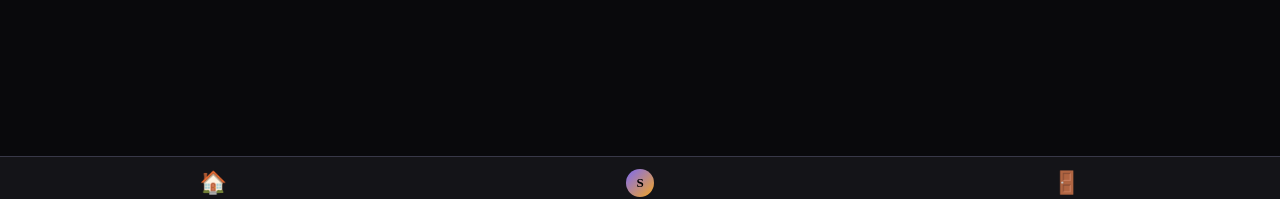
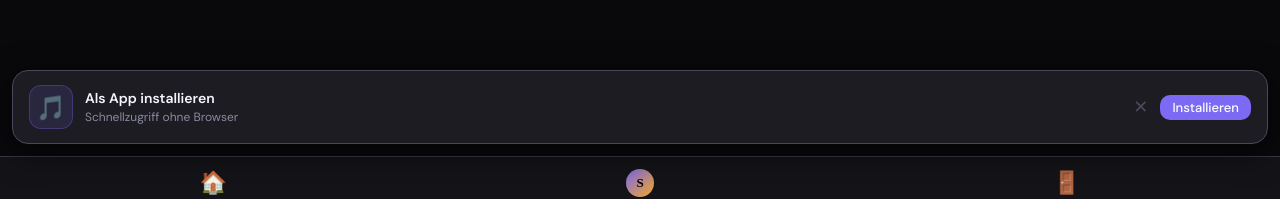
Before and after one commit to dacon06/soundleague, a React (Vite) app: page / in a window 1280 px wide. Shown: the part 576-775 px from the top of the page. Built offline with nearby package versions, Linux system fonts and the light colour scheme; no server answers; the database is empty; sample sign-in values are in the browser's storage.

Commit message:
migrate to youtube12

```diff
--- a/src/components/InstallBanner.jsx
+++ b/src/components/InstallBanner.jsx
@@ -1,45 +1,44 @@
 import { useState, useEffect } from 'react'
 
 export default function InstallBanner() {
-  const [prompt, setPrompt] = useState(null)
   const [show, setShow] = useState(false)
   const [isIOS, setIsIOS] = useState(false)
+  const [prompt, setPrompt] = useState(null)
   const [dismissed, setDismissed] = useState(
     () => localStorage.getItem('pwa_dismissed') === '1'
   )
 
   useEffect(() => {
-    // Already installed as PWA
+    if (dismissed) return
     if (window.matchMedia('(display-mode: standalone)').matches) return
-    if (dismissed) return
 
-    // iOS detection
     const ios = /iphone|ipad|ipod/i.test(navigator.userAgent) && !window.MSStream
     setIsIOS(ios)
 
-    if (ios) {
-      // Show iOS instructions after a short delay
-      setTimeout(() => setShow(true), 2000)
-      return
-    }
-
-    // Android / Desktop: listen for beforeinstallprompt
+    // Capture install prompt if available
     const handler = (e) => {
       e.preventDefault()
       setPrompt(e)
-      setTimeout(() => setShow(true), 2000)
     }
     window.addEventListener('beforeinstallprompt', handler)
-    return () => window.removeEventListener('beforeinstallprompt', handler)
+
+    // Show banner after 2 seconds regardless
+    const timer = setTimeout(() => setShow(true), 2000)
+
+    return () => {
+      window.removeEventListener('beforeinstallprompt', handler)
+      clearTimeout(timer)
+    }
   }, [dismissed])
 
   const handleInstall = async () => {
-    if (!prompt) return
-    prompt.prompt()
-    const { outcome } = await prompt.userChoice
-    if (outcome === 'accepted') {
-      setShow(false)
-      setPrompt(null)
+    if (prompt) {
+      prompt.prompt()
+      const { outcome } = await prompt.userChoice
+      if (outcome === 'accepted') { setShow(false); return }
+    } else {
+      // Fallback: show browser instructions
+      alert('Klicke in Chrome oben rechts auf ⋮ → "App installieren" oder "Zum Startbildschirm hinzufügen"')
     }
   }
 
@@ -55,49 +54,42 @@ export default function InstallBanner() {
     <div style={{
       position: 'fixed',
       bottom: 'calc(var(--nav-height) + 12px)',
-      left: 12,
-      right: 12,
+      left: 12, right: 12,
       zIndex: 150,
       background: 'var(--surface)',
       border: '1px solid var(--border2)',
       borderRadius: 'var(--radius-lg)',
       padding: '14px 16px',
-      boxShadow: '0 8px 32px rgba(0,0,0,0.5)',
+      boxShadow: '0 8px 32px rgba(0,0,0,0.6)',
       animation: 'slideUp 0.3s cubic-bezier(0.34,1.56,0.64,1)',
     }}>
       <div style={{ display: 'flex', alignItems: 'center', gap: 12 }}>
-        {/* Icon */}
         <div style={{
           width: 44, height: 44, borderRadius: 12, flexShrink: 0,
           background: 'var(--accent-dim)',
           border: '1px solid rgba(124,106,245,0.3)',
           display: 'flex', alignItems: 'center', justifyContent: 'center',
-          fontSize: 22,
+          fontSize: 24,
         }}>
           🎵
         </div>
 
-        {/* Text */}
         <div style={{ flex: 1, minWidth: 0 }}>
           <div style={{ fontSize: 14, fontWeight: 600, color: '#F5F4FF', marginBottom: 2 }}>
             Als App installieren
           </div>
           <div style={{ fontSize: 12, color: 'var(--text-dim)', lineHeight: 1.4 }}>
             {isIOS
-              ? 'Tippe auf Teilen → "Zum Home-Bildschirm"'
-              : 'Schnellzugriff ohne Browser — kostenlos'
-            }
+              ? '↑ Teilen → "Zum Home-Bildschirm"'
+              : 'Schnellzugriff ohne Browser'}
           </div>
         </div>
 
-        {/* Buttons */}
-        <div style={{ display: 'flex', gap: 8, flexShrink: 0 }}>
-          <button
-            onClick={handleDismiss}
-            style={{ background: 'none', border: 'none', color: 'var(--text-muted)', cursor: 'pointer', fontSize: 18, padding: '4px', lineHeight: 1 }}
-          >
-            ✕
-          </button>
+        <div style={{ display: 'flex', gap: 8, flexShrink: 0, alignItems: 'center' }}>
+          <button onClick={handleDismiss} style={{
+            background: 'none', border: 'none', color: 'var(--text-muted)',
+            cursor: 'pointer', fontSize: 18, padding: 4, lineHeight: 1
+          }}>✕</button>
           {!isIOS && (
             <button onClick={handleInstall} className="btn btn-primary btn-sm">
               Installieren
```
